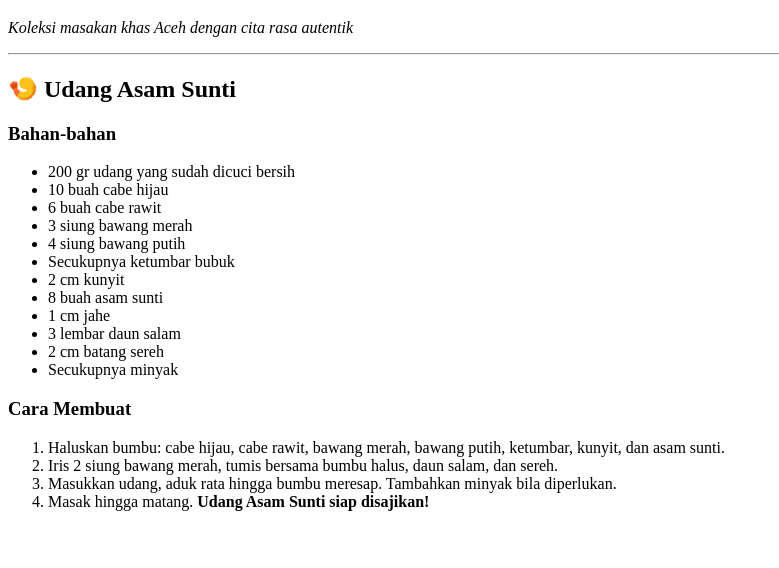
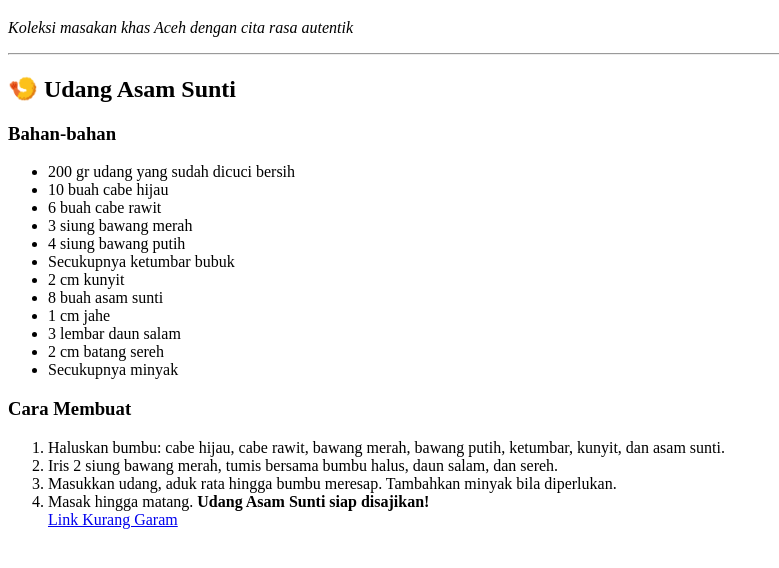
Before and after one commit to rahmaddayat/Buku_Resep_Aceh, a plain HTML site: page index.html in a window 1280 px wide. Shown: the part 62-630 px from the top of the page, without its empty margins (0-779 px from the left). Drawn offline with Linux system fonts and the light colour scheme.

Commit message:
feat: link kurang garam

```diff
--- a/index.html
+++ b/index.html
@@ -53,6 +53,7 @@
               Masak hingga matang.
               <strong>Udang Asam Sunti siap disajikan!</strong>
             </li>
+            <a href="kurang_garam.html">Link Kurang Garam</a>
           </ol>
         </section>
       </article>
```
